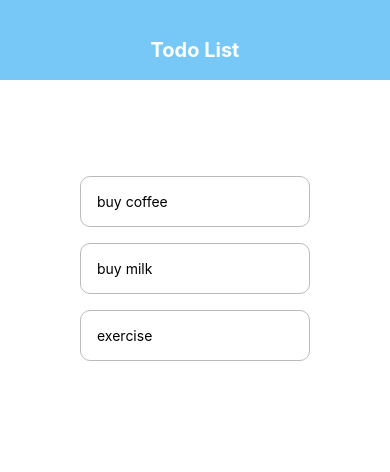
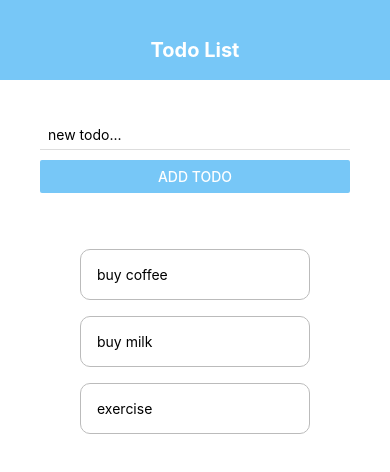
Before and after one commit to brandon-lai/todo-list-react-native, a React Native app: screen / in a window 390 px wide. Shown: the top 472 px of the page. Built offline with nearby package versions, Linux system fonts and the light colour scheme.

Commit message:
implements adding todo feature + valid input

```diff
--- a/App.js
+++ b/App.js
@@ -1,8 +1,9 @@
 import { StatusBar } from 'expo-status-bar';
 import React, { useState } from 'react';
-import { StyleSheet, Text, View, FlatList } from 'react-native';
+import { StyleSheet, Text, View, FlatList, Alert } from 'react-native';
 import Header from './components/header';
 import TodoItem from './components/todoItem';
+import AddTodo from './components/addTodo';
 
 export default function App() {
   const [todos, setTodos] = useState([
@@ -17,11 +18,25 @@ export default function App() {
     });
   }
 
+  const submitHandler = (text) => {
+    if (text.length > 0) {
+      setTodos((prevTodos) => {
+        return [
+          { text: text, key: Math.random().toString() },
+          ...prevTodos
+        ]
+      })
+    }
+    else {
+      Alert.alert('Error','Cannot create empty todo!', [{text: 'Understood', onPress: () => console.log('Alert Closed')}]);
+    }
+  }
+
   return (
     <View style={styles.container}>
       <Header />
       <View style={styles.content}>
-        {/* form */}
+        <AddTodo submitHandler={submitHandler} />
         <View style={styles.list}>
           <FlatList
             data={todos}
--- /dev/null
+++ b/components/addTodo.js
@@ -0,0 +1,31 @@
+import React, { useState } from 'react';
+import { StyleSheet, View, Text, TextInput, Button } from 'react-native';
+
+export default function AddTodo({ submitHandler }) {
+    const [text, setText] = useState('');
+
+    const changeHandler = (val) => {
+        setText(val);
+    }
+
+    return (
+        <View>
+            <TextInput
+            style={styles.input}
+            placeholder="new todo..."
+            onChangeText={changeHandler}
+            />
+            <Button onPress={() => submitHandler(text)} title='add todo' color='#77C7F7' />
+        </View>
+    )
+}
+
+const styles = StyleSheet.create({
+    input: {
+        marginBottom: 10,
+        paddingHorizontal: 8,
+        paddingVertical: 6,
+        borderBottomWidth: 1,
+        borderBottomColor: '#ddd'
+    }
+})
```
